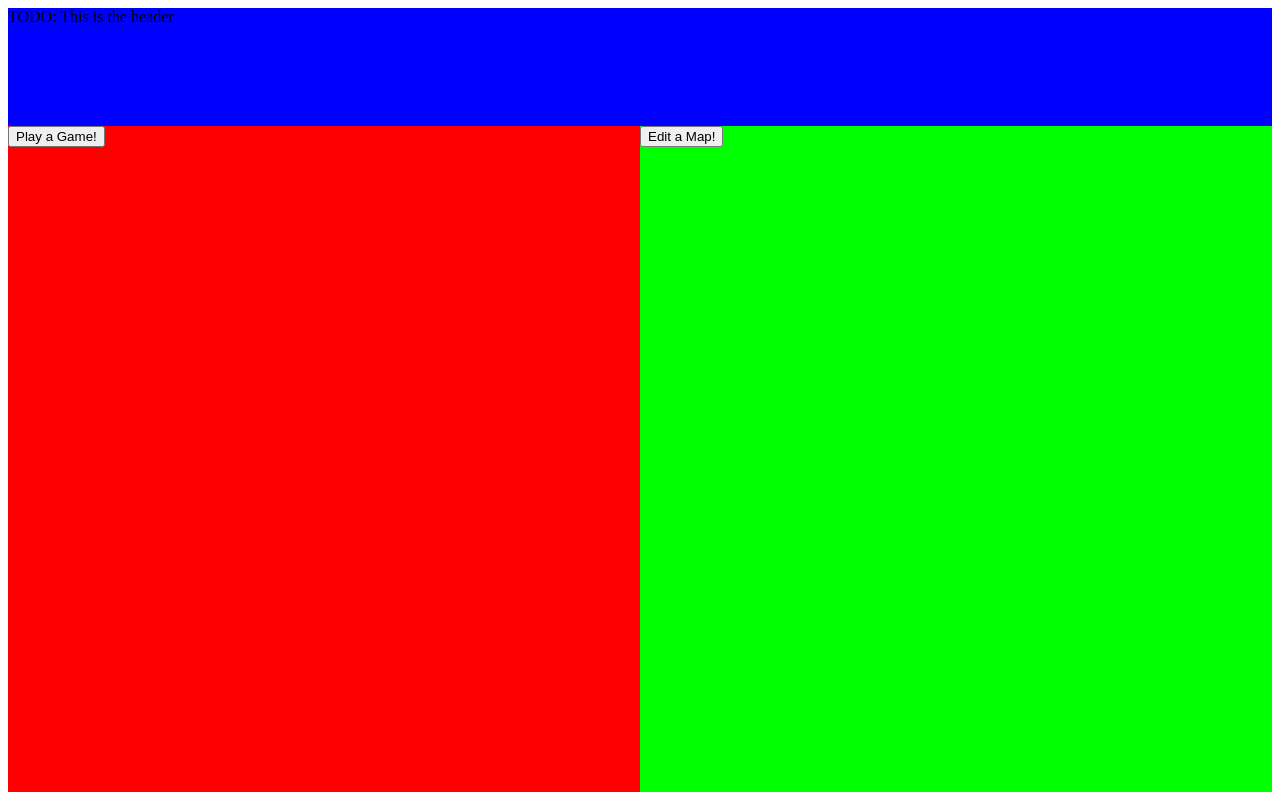
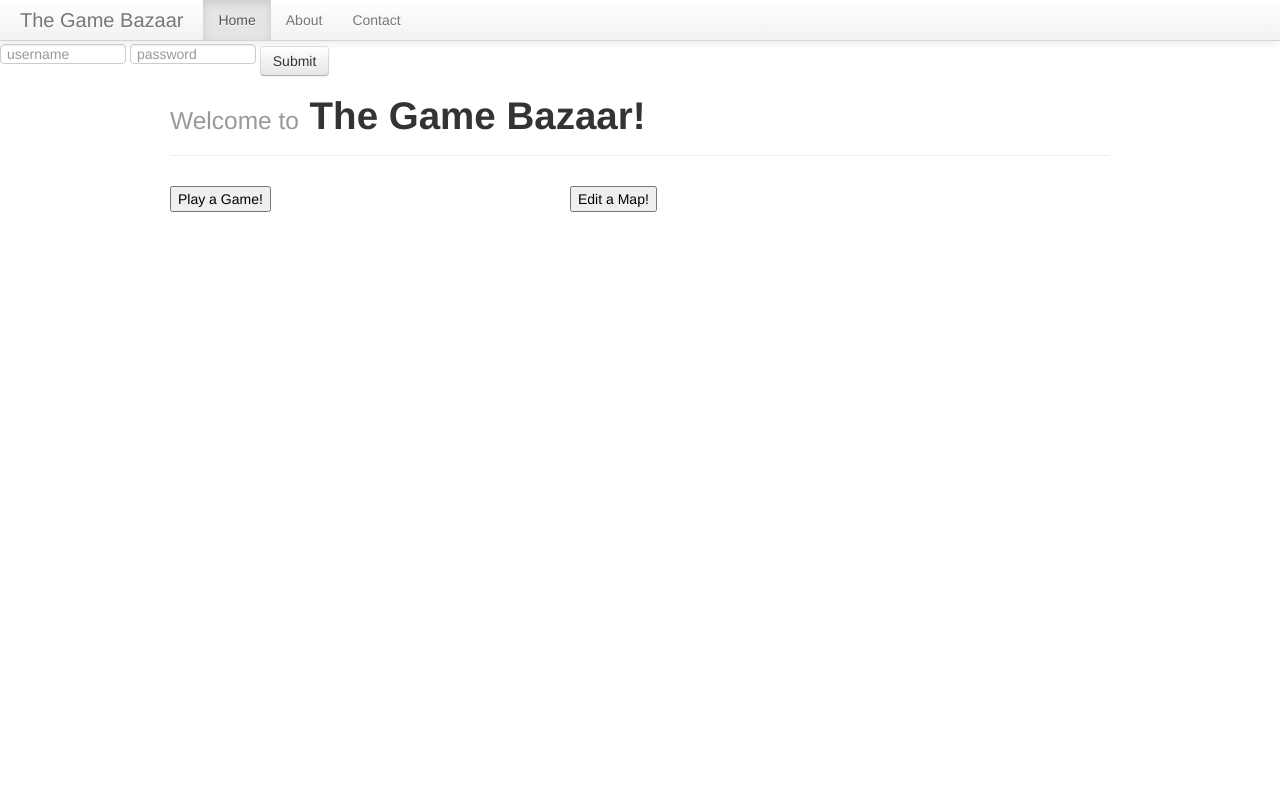
Before and after one commit to hellochar/the_game_bazaar, a Django app: page / in a window 1280 px wide. Run offline with Django 3.2, Linux system fonts and the light colour scheme; parts of the project's set-up code (start-up, migrations or seed data) failed here and were passed over.

Commit message:
further improvements on UI

```diff
--- a/the_game_bazaar/templates/the_game_bazaar/home.html
+++ b/the_game_bazaar/templates/the_game_bazaar/home.html
@@ -1,24 +1,47 @@
 <html>
     <head>
-        <link href="/static/the_game_bazaar/css/home.css" rel="stylesheet">
+        <link href="/static/the_game_bazaar/css/bootstrap.css" rel="stylesheet">
     </head>
     <body>
-        <div class="header">
-            TODO: This is the header
+        <div class="navbar navbar-static-top">
+            <div class="navbar-inner">
+                <a href="#" class="brand">The Game Bazaar</a>
+                <ul class="nav">
+                    <li class="active"><a href="#">Home</a></li>
+                    <li><a href="#">About</a></li>
+                    <li><a href="#">Contact</a></li>
+                </ul>
             </div>
-        <div class="halves_container">
-            <div class="play_half">
+            {% if user.is_authenticated %}
+                <form class="navbar-form pull-right">
+                    <button type="submit" class="btn">Logout</button>
+                </form>
+            {% else %}
+                <input type="text" class="span2" placeholder="username">
+                <input type="password" class="span2" placeholder="password">
+                <button type="submit" class="btn">Submit</button>
+            {% endif %}
+        </div>
+        <div class="container">
+            <div class="page-header"><h1><small>Welcome to</small> The Game Bazaar!</h1></div>
+            <div class="row">
+                <div class="span10">
+                    <div class="row">
+                        <div class="span5">
                             <form action="/play" method="get">
                                 <input type="submit" value="Play a Game!">
                                 </input>
                             </form>
                         </div>
-            <div class="edit_half">
+                        <div class="span5">
                             <form action="/edit" method="get">
                                 <input type="submit" value="Edit a Map!">
                                 </input>
                             </form>
                         </div>
                     </div>
+                </div>
+            </div>
+        </div>
     </body>
 </html>
--- a/the_game_bazaar/templates/the_game_bazaar/play.html
+++ b/the_game_bazaar/templates/the_game_bazaar/play.html
@@ -1,2 +1,7 @@
 <a href="/game/host">Host</a>
 <a href="/game/join">Join</a>
+
+<form action="/game/join" method="POST">
+	<input name="map-id" type="text" placeholder="map-id" />
+	<button type="submit">Join</button>
+</form>
--- a/the_game_bazaar/views.py
+++ b/the_game_bazaar/views.py
@@ -10,7 +10,9 @@ from django.contrib.auth import login as auth_login
 
 # /
 def index(request):
-    context = {}
+    context = {
+        "user": request.user,
+    }
     return render(request, 'the_game_bazaar/home.html', context)
 
 
```
Lines whose indentation alone changed are shown as unchanged.
